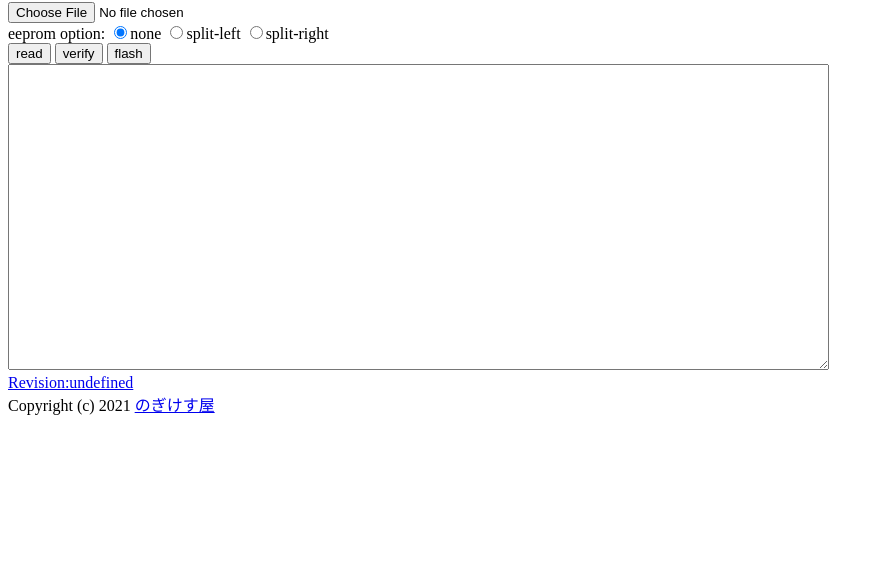
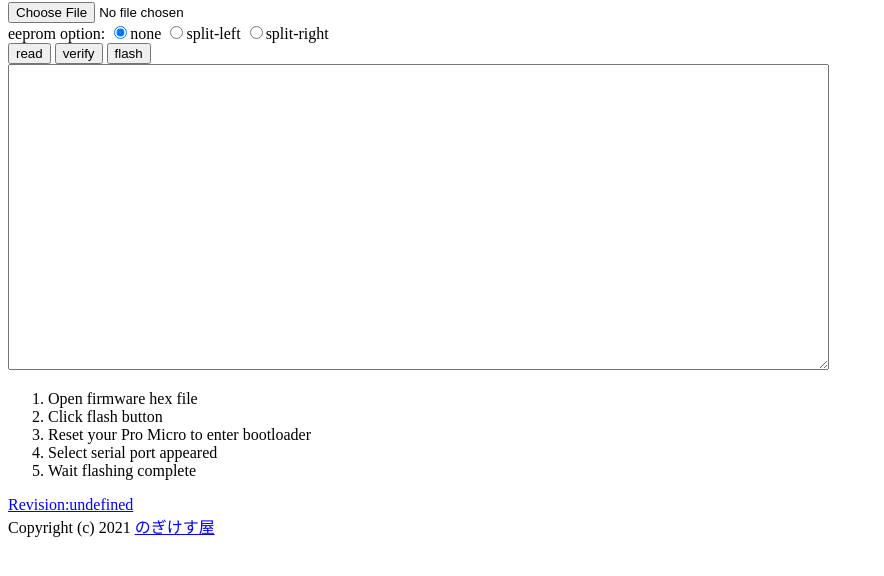
Before and after one commit to sekigon-gonnoc/promicro-web-updater, a website built with Parcel: page index.html in a window 1280 px wide. Shown: the part 78-654 px from the top of the page, without its empty margins (0-884 px from the left). Built offline with nearby package versions, Linux system fonts and the light colour scheme.

Commit message:
Add flashing guide

```diff
--- a/index.html
+++ b/index.html
@@ -66,6 +66,13 @@
       <div>
         <textarea readonly cols="100" rows="20" id="progress"></textarea>
       </div>
+      <ol>
+        <li>Open firmware hex file</li>
+        <li>Click flash button</li>
+        <li>Reset your Pro Micro to enter bootloader</li>
+        <li>Select serial port appeared</li>
+        <li>Wait flashing complete</li>
+      </ol>
       <div>
         <a
           id="revision"
```
